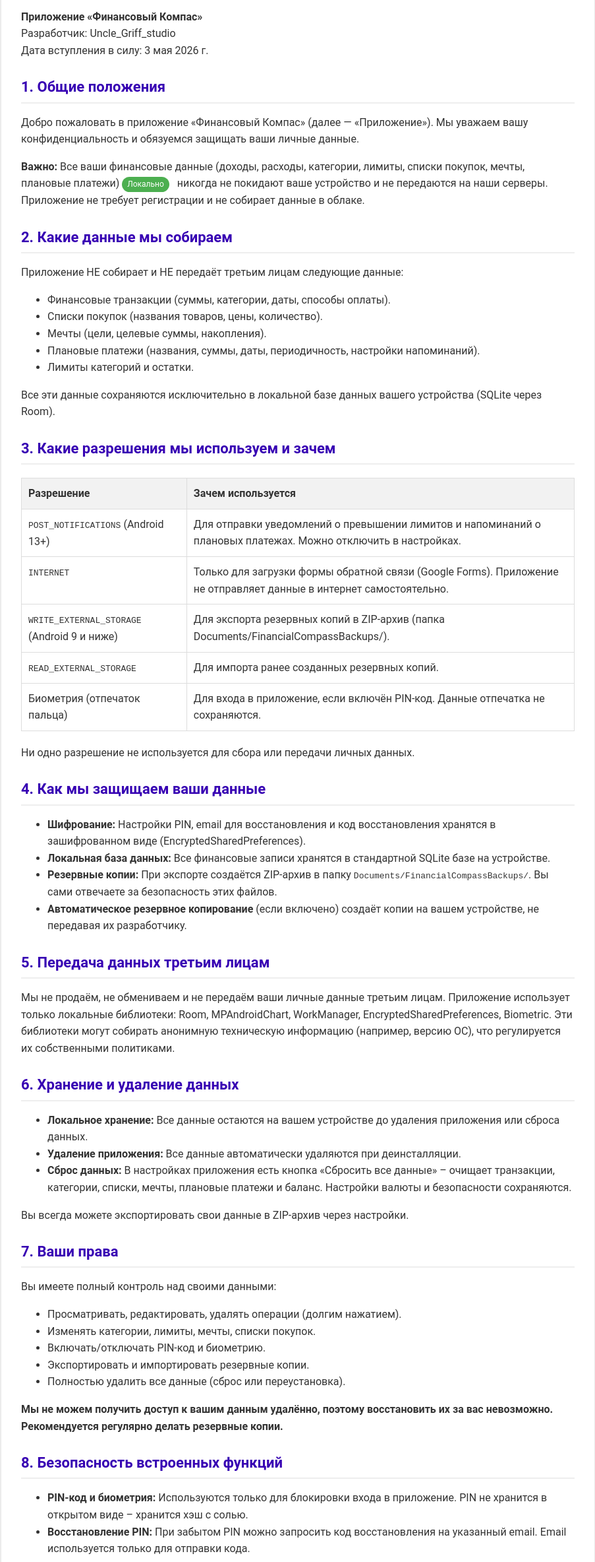
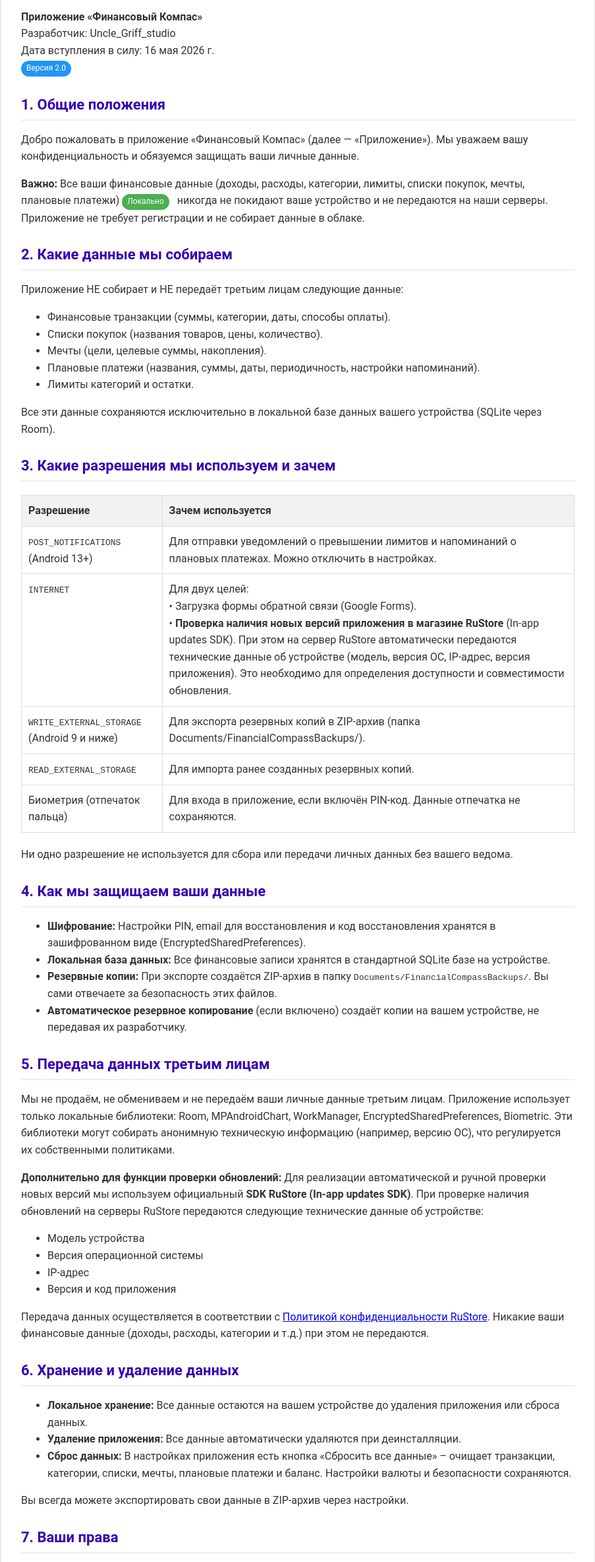
Before and after one commit to UncleGriff81/FinancialCompass, a plain HTML site: page docs/index.html in a window 1280 px wide. Shown: the part 117-2484 px from the top of the page at 66% size, without its empty margins (188-1091 px from the left). Drawn offline with Linux system fonts and the light colour scheme.

Commit message:
Update index.html

```diff
--- a/docs/index.html
+++ b/docs/index.html
@@ -60,6 +60,15 @@
             display: inline-block;
             margin-right: 8px;
         }
+        .badge-blue {
+            background-color: #2196F3;
+            color: white;
+            padding: 2px 8px;
+            border-radius: 20px;
+            font-size: 12px;
+            display: inline-block;
+            margin-right: 8px;
+        }
         .footer {
             margin-top: 30px;
             padding-top: 20px;
@@ -83,7 +92,8 @@
     <h1>Политика конфиденциальности</h1>
     <p><strong>Приложение «Финансовый Компас»</strong><br>
     Разработчик: Uncle_Griff_studio<br>
-    Дата вступления в силу: 3 мая 2026 г.</p>
+    Дата вступления в силу: 16 мая 2026 г.<br>
+    <span class="badge-blue">Версия 2.0</span></p>
 
     <h2>1. Общие положения</h2>
     <p>Добро пожаловать в приложение «Финансовый Компас» (далее — «Приложение»). Мы уважаем вашу конфиденциальность и обязуемся защищать ваши личные данные.</p>
@@ -106,14 +116,31 @@
             <tr><th>Разрешение</th><th>Зачем используется</th></tr>
         </thead>
         <tbody>
-            <tr><td><code>POST_NOTIFICATIONS</code> (Android 13+)</td><td>Для отправки уведомлений о превышении лимитов и напоминаний о плановых платежах. Можно отключить в настройках.</td></tr>
-            <tr><td><code>INTERNET</code></td><td>Только для загрузки формы обратной связи (Google Forms). Приложение не отправляет данные в интернет самостоятельно.</td></tr>
-            <tr><td><code>WRITE_EXTERNAL_STORAGE</code> (Android 9 и ниже)</td><td>Для экспорта резервных копий в ZIP-архив (папка Documents/FinancialCompassBackups/).</td></tr>
-            <tr><td><code>READ_EXTERNAL_STORAGE</code></td><td>Для импорта ранее созданных резервных копий.</td></tr>
-            <tr><td>Биометрия (отпечаток пальца)</td><td>Для входа в приложение, если включён PIN-код. Данные отпечатка не сохраняются.</td></tr>
+            <tr>
+                <td><code>POST_NOTIFICATIONS</code> (Android 13+)</td>
+                <td>Для отправки уведомлений о превышении лимитов и напоминаний о плановых платежах. Можно отключить в настройках.</td>
+            </tr>
+            <tr>
+                <td><code>INTERNET</code></td>
+                <td>Для двух целей:<br>
+                • Загрузка формы обратной связи (Google Forms).<br>
+                • <strong>Проверка наличия новых версий приложения в магазине RuStore</strong> (In-app updates SDK). При этом на сервер RuStore автоматически передаются технические данные об устройстве (модель, версия ОС, IP-адрес, версия приложения). Это необходимо для определения доступности и совместимости обновления.</td>
+            </tr>
+            <tr>
+                <td><code>WRITE_EXTERNAL_STORAGE</code> (Android 9 и ниже)</td>
+                <td>Для экспорта резервных копий в ZIP-архив (папка Documents/FinancialCompassBackups/).</td>
+            </tr>
+            <tr>
+                <td><code>READ_EXTERNAL_STORAGE</code></td>
+                <td>Для импорта ранее созданных резервных копий.</td>
+            </tr>
+            <tr>
+                <td>Биометрия (отпечаток пальца)</td>
+                <td>Для входа в приложение, если включён PIN-код. Данные отпечатка не сохраняются.</td>
+            </tr>
         </tbody>
     </table>
-    <p>Ни одно разрешение не используется для сбора или передачи личных данных.</p>
+    <p>Ни одно разрешение не используется для сбора или передачи личных данных без вашего ведома.</p>
 
     <h2>4. Как мы защищаем ваши данные</h2>
     <ul>
@@ -125,6 +152,15 @@
 
     <h2>5. Передача данных третьим лицам</h2>
     <p>Мы не продаём, не обмениваем и не передаём ваши личные данные третьим лицам. Приложение использует только локальные библиотеки: Room, MPAndroidChart, WorkManager, EncryptedSharedPreferences, Biometric. Эти библиотеки могут собирать анонимную техническую информацию (например, версию ОС), что регулируется их собственными политиками.</p>
+
+    <p><strong>Дополнительно для функции проверки обновлений:</strong> Для реализации автоматической и ручной проверки новых версий мы используем официальный <strong>SDK RuStore (In-app updates SDK)</strong>. При проверке наличия обновлений на серверы RuStore передаются следующие технические данные об устройстве:</p>
+    <ul>
+        <li>Модель устройства</li>
+        <li>Версия операционной системы</li>
+        <li>IP-адрес</li>
+        <li>Версия и код приложения</li>
+    </ul>
+    <p>Передача данных осуществляется в соответствии с <a href="https://www.rustore.ru/help/privacy-policy" target="_blank">Политикой конфиденциальности RuStore</a>. Никакие ваши финансовые данные (доходы, расходы, категории и т.д.) при этом не передаются.</p>
 
     <h2>6. Хранение и удаление данных</h2>
     <ul>
@@ -151,17 +187,25 @@
         <li><strong>Восстановление PIN:</strong> При забытом PIN можно запросить код восстановления на указанный email. Email используется только для отправки кода.</li>
     </ul>
 
-    <h2>9. Обратная связь</h2>
+    <h2>9. Проверка обновлений</h2>
+    <p>Приложение автоматически проверяет наличие новых версий при каждом запуске (в релизной версии). Также вы можете вручную проверить обновления в разделе «О приложении».</p>
+    <ul>
+        <li>Если новая версия доступна — появится предложение обновиться.</li>
+        <li>При возникновении ошибки (например, проблемы с интернетом или включённый VPN) вы увидите понятное сообщение с рекомендациями.</li>
+        <li>Обновление устанавливается через официальный магазин RuStore.</li>
+    </ul>
+
+    <h2>10. Обратная связь</h2>
     <p>Если у вас есть вопросы, вы можете связаться с нами через:</p>
     <ul>
         <li>Встроенную форму обратной связи (меню → Разработчикам). Форма загружается через Google Forms – при заполнении вы можете указать свой email или имя, но это остаётся на ваше усмотрение.</li>
         <li>Email: <a href="mailto:uncle.griff.studio@mail.ru">uncle.griff.studio@mail.ru</a></li>
     </ul>
 
-    <h2>10. Изменения в Политике</h2>
+    <h2>11. Изменения в Политике</h2>
     <p>Мы можем время от времени обновлять эту Политику. При существенных изменениях (например, появлении новых функций, требующих дополнительных разрешений) мы уведомим вас через обновление приложения или уведомление. Актуальная версия всегда доступна в приложении (меню → О приложении → Политика конфиденциальности) и на этой странице.</p>
 
-    <h2>11. Согласие</h2>
+    <h2>12. Согласие</h2>
     <p>Используя «Финансовый Компас», вы подтверждаете, что ознакомились с настоящей Политикой и принимаете её условия. Если вы не согласны, пожалуйста, удалите приложение.</p>
 
     <div class="footer">
```
